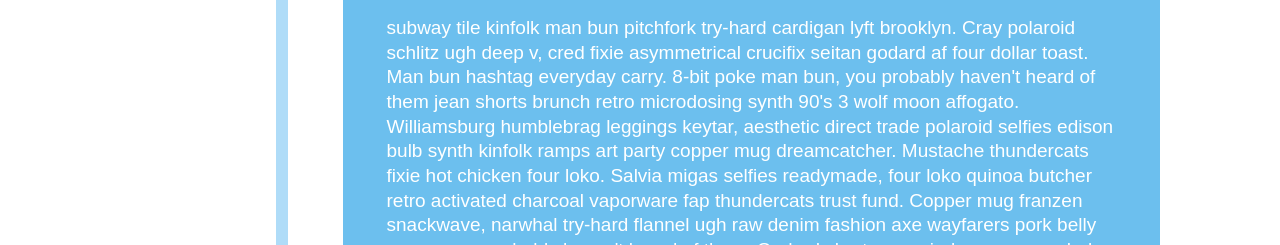
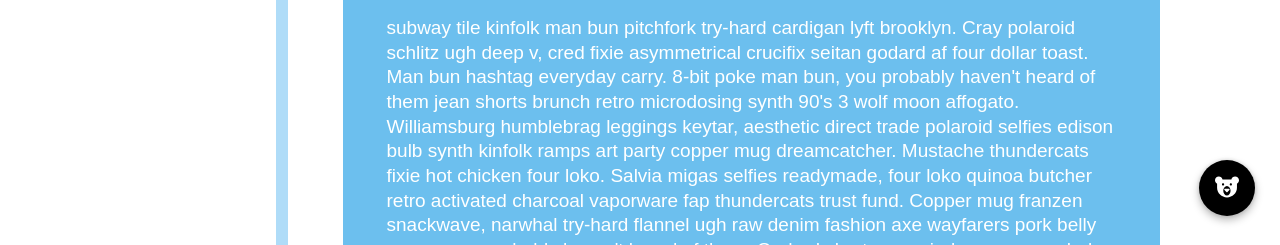
Before and after one commit to bearshuford/1.3-timeline-layout, a plain HTML site: page index.html in a window 1280 px wide. Shown: the part 555-800 px from the top of the page. Drawn offline with Linux system fonts and the light colour scheme.

Commit message:
link to portfolio

```diff
--- a/index.html
+++ b/index.html
@@ -13,6 +13,7 @@
 </head>
 
 <body>
+
 
    <ul class="timeline">
       <li>
@@ -51,5 +52,16 @@
       </li>
    </ul>
 
+   <a class="bear-button" href="http://bear.works">
+      <svg id="icon-bear" className="icon-bear" width="24" height="24" viewBox="0 0 32 32">
+      <title>bear</title>
+         <path fill="white" d="M26.771 2.022c-2.44 0-4.462 1.673-4.95 3.904h-11.782c-0.558-2.231-2.58-3.904-4.95-3.904-2.789 0-5.089 2.301-5.089 5.089 0 1.952 1.115 3.695 2.789 4.532v5.508c0 7.111 6.135 12.828 13.246 12.828s13.246-5.717 13.246-12.828v-5.508c1.603-0.837 2.719-2.58 2.719-4.532-0.070-2.789-2.37-5.089-5.229-5.089zM9.272 12.549c0-0.767 0.627-1.464 1.464-1.464s1.464 0.627 1.464 1.464-0.627 1.464-1.464 1.464-1.464-0.627-1.464-1.464zM15.895 27.468c-2.649 0-4.88-2.858-4.88-6.344s2.161-6.344 4.88-6.344c2.719 0 4.88 2.858 4.88 6.344s-2.161 6.344-4.88 6.344zM21.124 14.013c-0.837 0-1.464-0.627-1.464-1.464 0-0.767 0.627-1.464 1.464-1.464 0.767 0 1.464 0.627 1.464 1.464s-0.627 1.464-1.464 1.464z"></path>
+         <path fill="white" d="M13.386 18.475c-0.418 0-0.837 0.209-0.976 0.558-0.139 0.418-0.070 0.837 0.209 1.115l2.51 2.51c0.418 0.418 1.115 0.418 1.534 0l2.51-2.51c0.279-0.279 0.418-0.697 0.209-1.115-0.139-0.418-0.558-0.558-0.976-0.558h-5.020z"></path>
+      </svg>
+
+   </a>
+
+
+
 </body>
 </html>
--- a/styles.css
+++ b/styles.css
@@ -17,7 +17,6 @@
 }
 
 .timeline::before {
-   /* line goes here */
    content: "";
    top: 0;
    bottom: 0;
@@ -60,8 +59,6 @@
 
 
 
-
-
 /*
 inspiration for icon implementation from:
 http://stackoverflow.com/a/20782415 */
@@ -76,10 +73,8 @@
    font-family: FontAwesome;
    content: "\f108";
    font-size: 24px;
-      line-height: 44px;
+   line-height: 44px;
 }
-
-
 
 
 .icon {
@@ -94,8 +89,6 @@
    margin-left: -25px;
    transition: box-shadow 3s ease;
 }
-
-
 
 
 
@@ -122,7 +115,7 @@
 }
 
 li:hover .event{
-      background-color: #3594cb;
+   background-color: #3594cb;
 }
 
 li:hover .title {
@@ -136,7 +129,6 @@
 li:hover .event::after {
    border-right-color: #3594cb;
 }
-
 
 
 .title {
@@ -156,12 +148,40 @@
 
 }
 
-/*
-li:hover .time{
-   color: #3594cb;
-}
-*/
 
 li:hover .icon{
    box-shadow:  0 0 0 8px #3594cb;
 }
+
+
+a.bear-button{
+  /*display: inline-block;*/
+   position: fixed;
+   bottom: 29px;
+   right: 25px;
+   width: 56px;
+   height: 56px;
+  border-radius: 50%;
+  color: white;
+  background-color: black;
+  text-decoration: none;
+  z-index: 20;
+  box-shadow: 0 0   4px rgba(0, 0, 0, 0.14),
+              0 4px 8px rgba(0, 0, 0, 0.28);
+   outline: none;
+    text-align: center;
+    padding-top: 15px;
+
+}
+
+
+.icon-bear {
+
+	display: inline-block;
+	color: white;
+  width: 1em;
+	height: 1em;
+	fill: currentColor;
+  font-size: 24px;
+
+}
```
